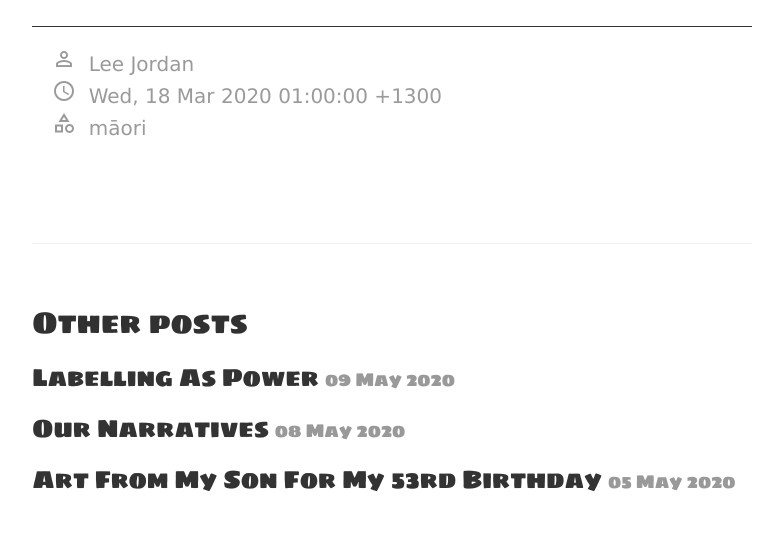
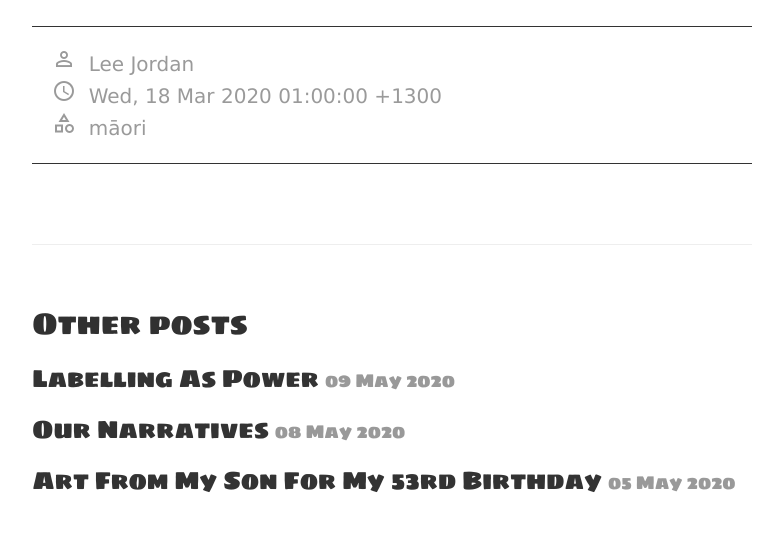
Before and after one commit to tracyjordan/tracyjordan.github.io, a Jekyll site: the page built from _posts/2020-04-22-nga-tupou.md, in a window 1280 px wide. Shown: the part 704-1261 px from the top of the page, without its empty margins (248-1031 px from the left). Built offline with Jekyll 4.4.1, drawn with Linux system fonts in a browser that asks for light colours.

Commit message:
Update aroha.css

```diff
--- a/public/css/aroha.css
+++ b/public/css/aroha.css
@@ -83,6 +83,7 @@ p a {
   margin-bottom: 20px;
   padding: 20px;
   border-top: 1px solid #333333;
+  border-bottom: 1px solid #333333;
 }
 
 /* Gerald Lee Jordan Theme */
```
